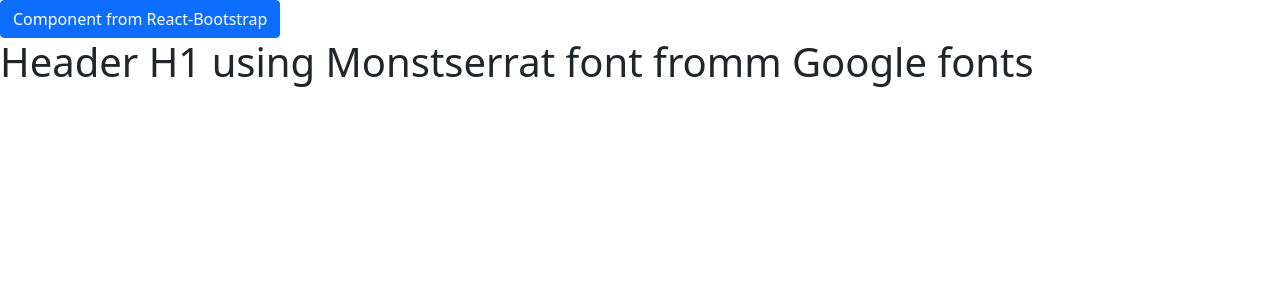
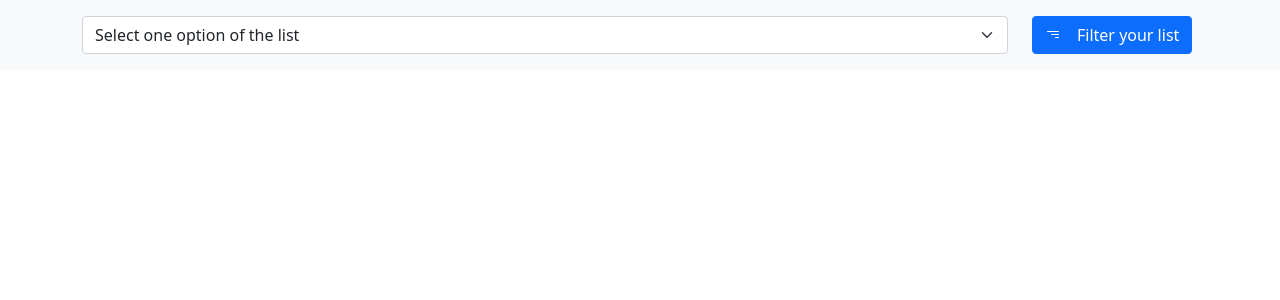
Before and after one commit to KrzysztofGrudzien/user-list, a React (Create React App) app: page / in a window 1280 px wide. Shown: the top 300 px of the page. Built offline with nearby package versions, Linux system fonts and the light colour scheme.

Commit message:
create a Header component with the form filtering the list of users

```diff
--- a/src/components/App/App.js
+++ b/src/components/App/App.js
@@ -1,10 +1,9 @@
-import { Button } from 'react-bootstrap';
+import Header from '../Header/Header';
 
 const App = () => {
     return (
         <div className='App'>
-            <Button variant='primary'>Component from React-Bootstrap</Button>
-            <h1>Header H1 using Monstserrat font fromm Google fonts</h1>
+            <Header />
         </div>
     );
 };
--- /dev/null
+++ b/src/components/Header/Header.js
@@ -0,0 +1,54 @@
+import Container from 'react-bootstrap/Container';
+import Form from 'react-bootstrap/Form';
+import Button from 'react-bootstrap/Button';
+import Row from 'react-bootstrap/Row';
+import Col from 'react-bootstrap/Col';
+import { BsFilterRight } from 'react-icons/bs';
+
+const Header = () => {
+    const styleContainer = {
+        backgroundColor: '#f8f9fa',
+        padding: '1rem 0',
+    };
+
+    const styleButton = {
+        alignItems: 'center',
+        display: 'flex',
+        justifyContent: 'space-between',
+    };
+
+    const styleIcon = {
+        marginRight: '1rem',
+    };
+
+    return (
+        <Container fluid style={styleContainer}>
+            <Container>
+                <Form>
+                    <Row>
+                        <Col sm={10}>
+                            <Form.Select aria-label='Floating label select'>
+                                <option>Select one option of the list</option>
+                                <option value='name'>Name</option>
+                                <option value='status'>Status</option>
+                                <option value='species'>Species</option>
+                                <option value='type'>Type</option>
+                                <option value='gender'>Gender</option>
+                                <option value='image'>Image</option>
+                                <option value='created'>Created</option>
+                            </Form.Select>
+                        </Col>
+                        <Col sm={2}>
+                            <Button variant='primary' size='md' style={styleButton} type='submit'>
+                                <BsFilterRight style={styleIcon} />
+                                Filter your list
+                            </Button>
+                        </Col>
+                    </Row>
+                </Form>
+            </Container>
+        </Container>
+    );
+};
+
+export default Header;
```
